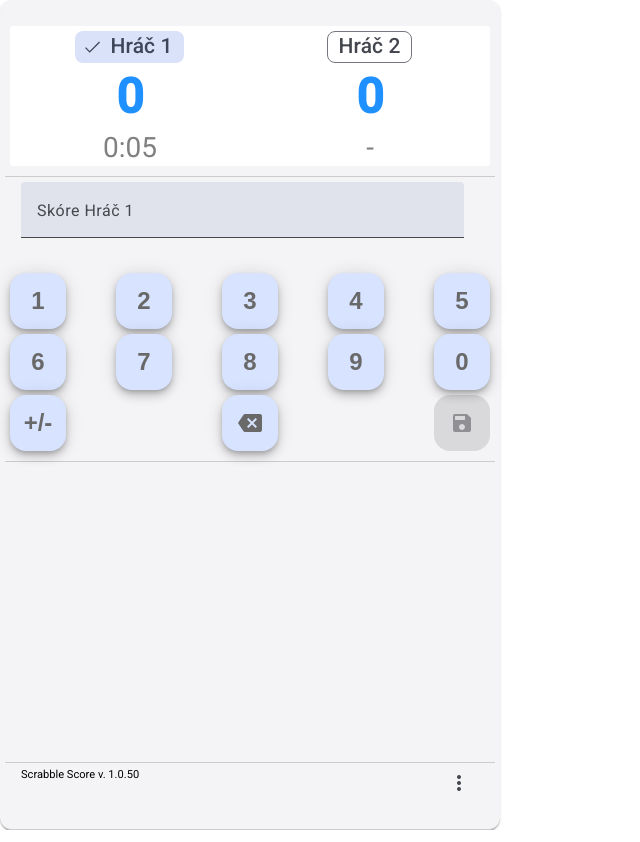
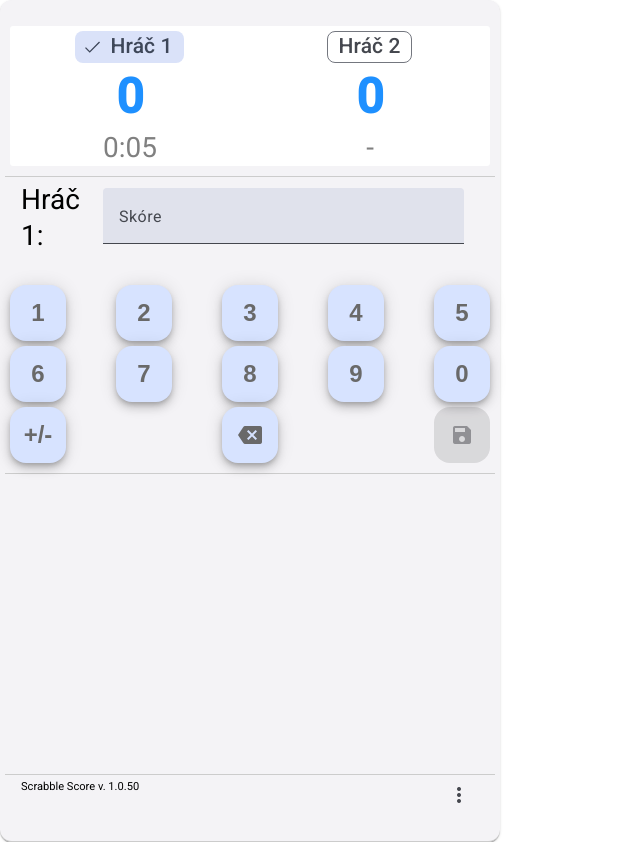
Before and after one commit to b-mi/ScrabbleScore, an Angular app: page / in a window 1280 px wide. Shown: the whole page, without its empty margins (0-640 px from the left). Built offline with nearby package versions, Linux system fonts and the light colour scheme.

Commit message:
player title

```diff
--- a/src/app/main/main.component.css
+++ b/src/app/main/main.component.css
@@ -188,3 +188,10 @@
     font: var(--mat-sys-headline-medium);
     color: gray;
 }
+
+
+.tit-name {
+    display: inline-block;
+    font: var(--mat-sys-headline-medium);
+    padding-bottom: 1rem;
+}
--- a/src/app/main/main.component.html
+++ b/src/app/main/main.component.html
@@ -38,9 +38,9 @@
             <div>
                 <div class="add-score score">
 
-
+                    <span class="tit-name">{{currentPlayer.name}}:</span>
                     <mat-form-field appearance="fill" class="score-field">
-                        <mat-label>Skóre {{currentPlayer.name}}</mat-label>
+                        <mat-label>Skóre</mat-label>
                         <input matInput type="number" [(ngModel)]="scoreValue" readonly>
                     </mat-form-field>
 
```
